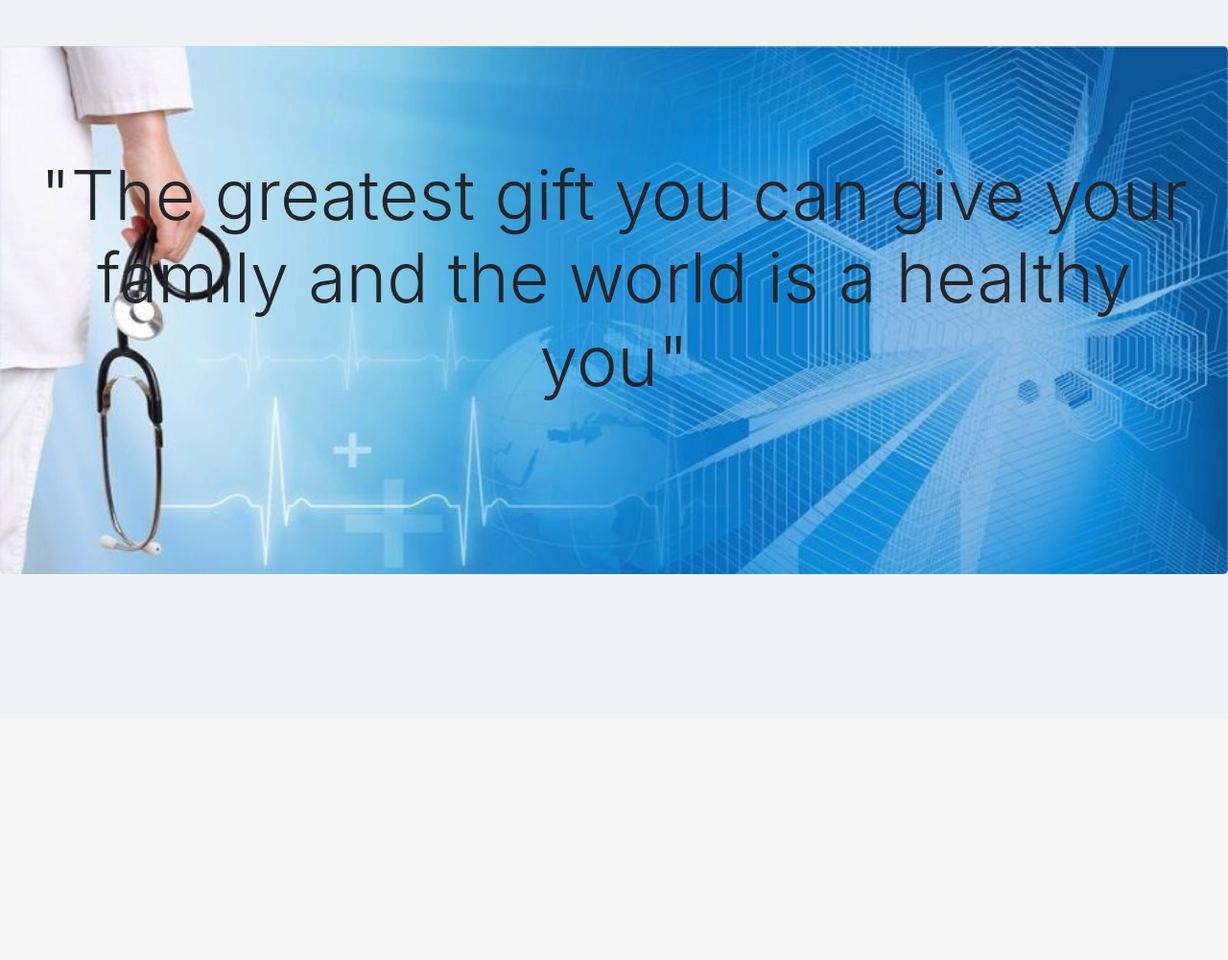
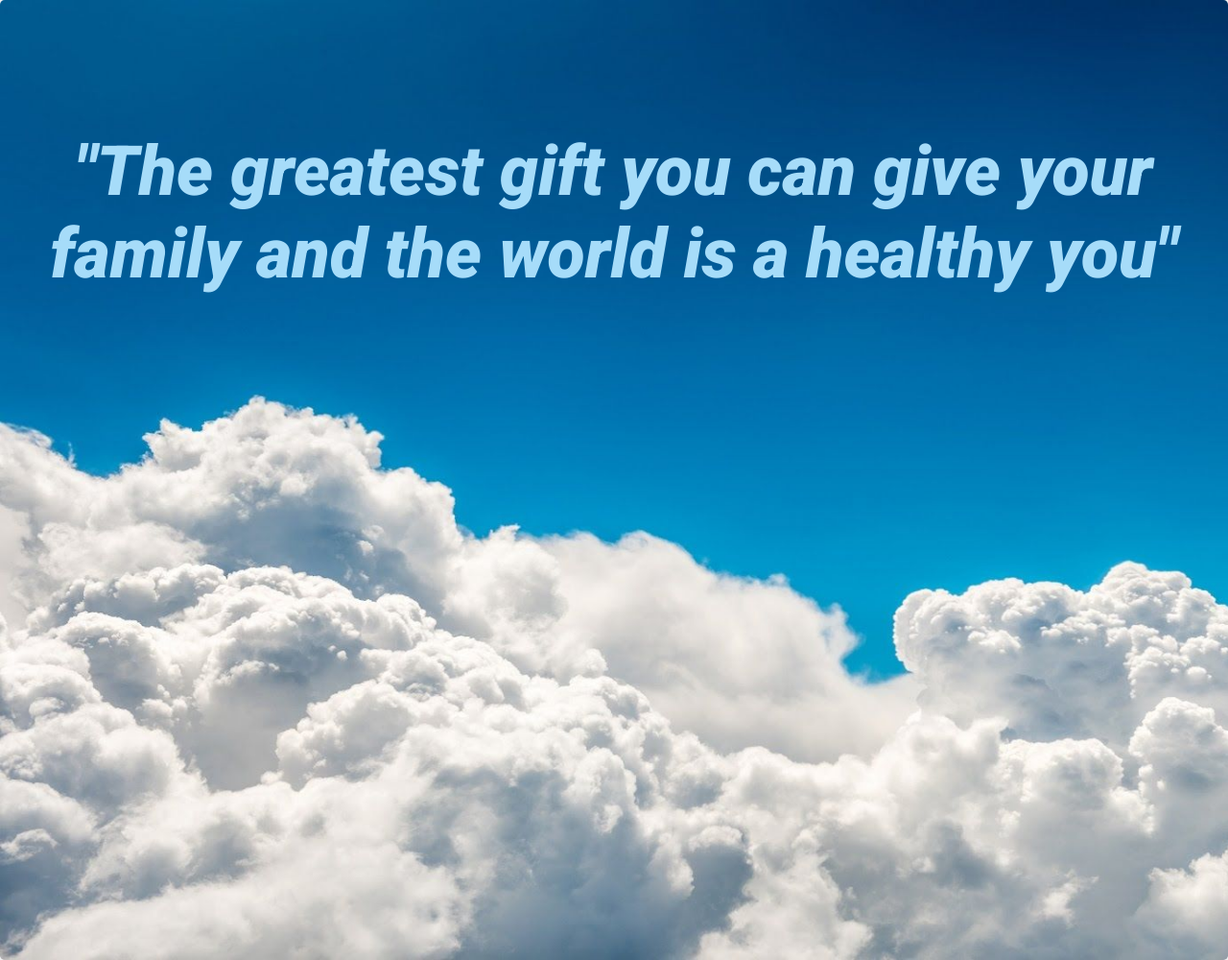
Before and after one commit to alanmathews9/dbmsproject-hms, a Django app: page / in a window 1280 px wide. Shown: the part 56-1056 px from the top of the page at 96% size. Before the commit the page ends 654 px from the top, so only its background shows below. Run offline with Django 3.2, Linux system fonts and the light colour scheme; some libraries are stand-ins or nearby versions.

Commit message:
modified home page

```diff
--- a/hospitals/templates/index.html
+++ b/hospitals/templates/index.html
@@ -1,13 +1,17 @@
-{% extends 'navigation.html' %}
-{% load static %}
-{% block body %}
+{% extends 'navigation.html' %} {% load static %} {% block body %}
 
 <head>
+  <link rel="preconnect" href="https://fonts.googleapis.com" />
+  <link rel="preconnect" href="https://fonts.gstatic.com" crossorigin />
+  <link
+    href="https://fonts.googleapis.com/css2?family=Inter:wght@400;500;600;700&family=Oxygen:wght@300;400;700&family=Poppins:wght@400;700&family=Roboto:ital,wght@1,900&display=swap"
+    rel="stylesheet"
+  />
   <style media="screen">
     .jumbotron {
-      width : 100;
-      height : 550px;
-      background-image: url('{% static "images/H3.jpg" %}');
+      width: 100%;
+      height: 1000px;
+      background-image: url('{% static "images/h11.jpg" %}');
       background-size: cover;
       background-repeat: no-repeat;
     }
@@ -17,37 +21,35 @@
       text-align: center;
     }
 
-
     .alert {
       margin: 0px;
     }
 
-    .glow {
-      font-size: 50px;
-      color: black;
-      margin-right : 5px;
-      text-align: center;
-      -webkit-animation: glow 1s ease-in-out infinite alternate;
-      -moz-animation: glow 1s ease-in-out infinite alternate;
-      animation: glow 1s ease-in-out infinite alternate;
+    .main-title-home {
+      font-family: "Roboto", sans-serif;
+      font-weight: 900;
+      font-style: italic;
+      color: rgb(166, 220, 249);
     }
 
     @-webkit-keyframes glow {
       from {
-        text-shadow: 0 0 10px #eeeeee, 0 0 20px #000000, 0 0 30px #000000, 0 0 40px #000000, 0 0 50px #9554b3, 0 0 60px #9554b3, 0 0 70px #9554b3;
+        text-shadow: 0 0 10px #eeeeee, 0 0 20px #000000, 0 0 30px #000000,
+          0 0 40px #000000, 0 0 50px #9554b3, 0 0 60px #9554b3, 0 0 70px #9554b3;
       }
       to {
-        text-shadow: 0 0 20px #eeeeee, 0 0 30px #ff4da6, 0 0 40px #ff4da6, 0 0 50px #ff4da6, 0 0 60px #ff4da6, 0 0 70px #ff4da6, 0 0 80px #ff4da6;
+        text-shadow: 0 0 20px #eeeeee, 0 0 30px #ff4da6, 0 0 40px #ff4da6,
+          0 0 50px #ff4da6, 0 0 60px #ff4da6, 0 0 70px #ff4da6, 0 0 80px #ff4da6;
       }
     }
   </style>
 </head>
-<br>
-<br>
 
-<div class="jumbotron" style="margin-bottom: 0px;margin-top: 0px;">
-  <br><br>
-  <h5 class="display-3">"The greatest gift you can give your family and the world is a healthy you"</h5>
-  <br><br><br><br>
+<div class="jumbotron" style="margin-bottom: 0px; margin-top: 0px">
+  <br /><br /><br>
+  <h5 class="display-3 main-title-home">
+    "The greatest gift you can give your family and the world is a healthy you"
+  </h5>
+  <br /><br /><br /><br />
 </div>
 {% endblock%}
```
Also changed, not shown: hospitals/static/images/h11.jpg (added).
